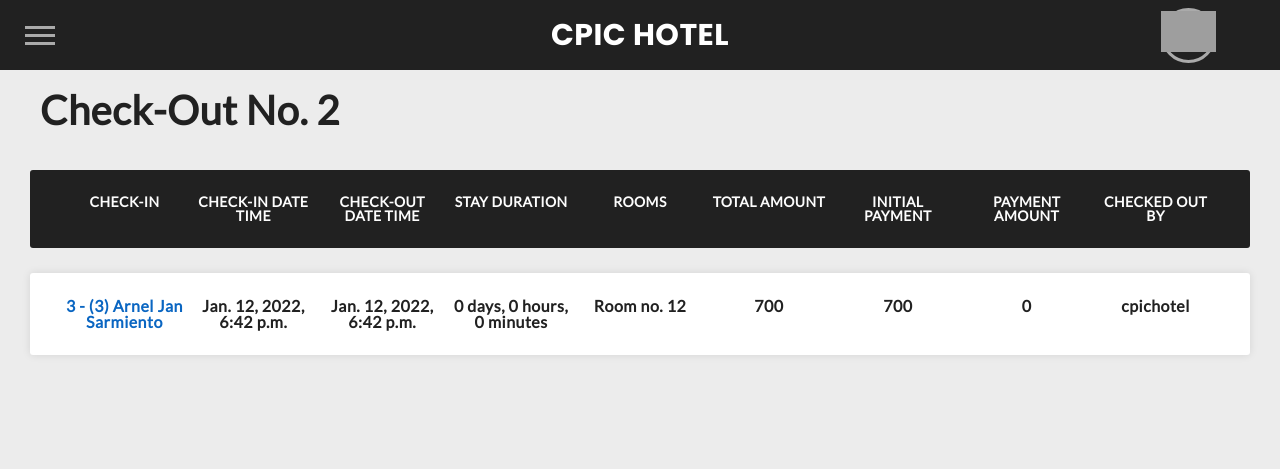
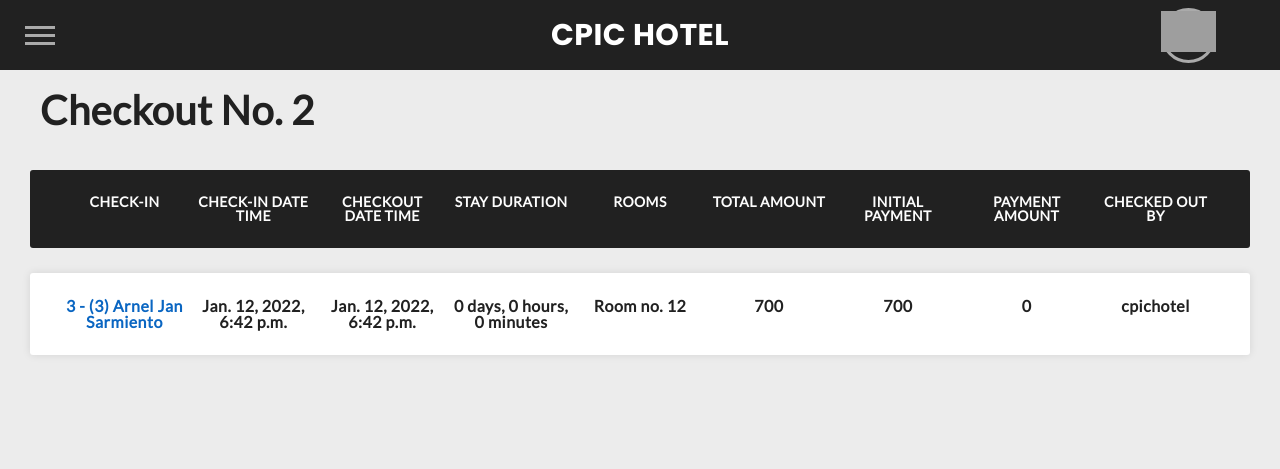
Before and after one commit to ArJSarmiento/CPIC-Hotel, a Django app: page /checkouts/2 in a window 1280 px wide. Shown: the top 469 px of the page. Run offline with Django 3.2, Linux system fonts and the light colour scheme; a user stored in the database is signed in; data comes from the database, SQL or seed files in the repository; some libraries are stand-ins or nearby versions; grey boxes are pictures that could not be loaded.

Commit message:
Spelling change

```diff
--- a/hotelSystem/templates/hotelSystem/checkin_view.html
+++ b/hotelSystem/templates/hotelSystem/checkin_view.html
@@ -20,7 +20,7 @@
       <form class="modal" action="{% url 'checkout'%}" method="post">
         {% csrf_token %}
         <div class="modal__details">
-          <h1 class="modal__title">Confirm Check-out</h1>
+          <h1 class="modal__title">Confirm Checkout</h1>
         </div>
         <p class="modal__text">
           Are you sure you want to check out this guest?
@@ -70,7 +70,7 @@
               {% else %}
                 <a class="col col-8 checkInBtn" id="modal-closed" data-id="{{my_checkin.id}}" data-path="checkout" data-label="Check Out?" href="#modal-opened">
                   <span>
-                      Checkout
+                      Check out
                   </span>
                 </a>
               {% endif %}
--- a/hotelSystem/templates/hotelSystem/checkout_view.html
+++ b/hotelSystem/templates/hotelSystem/checkout_view.html
@@ -17,9 +17,9 @@
     <div class="reserveTable">
       <ul class="responsive-table">
         <li class="table-header">
-            <div class="col col-1">Check-In</div>
-            <div class="col col-2">Check-In Date Time</div>
-            <div class="col col-3">Check-Out Date Time</div>
+            <div class="col col-1">Check-in</div>
+            <div class="col col-2">Check-in Date Time</div>
+            <div class="col col-3">Checkout Date Time</div>
             <div class="col col-4">Stay Duration</div>
             <div class="col col-5">Rooms</div>
             <div class="col col-6">Total Amount</div>
@@ -29,13 +29,13 @@
         </li>
 
         <li class="table-row">
-            <a  class="col col-1" data-label="Check-In" href="{% url 'checkin_view' my_checkout.check_in.id %}">
+            <a  class="col col-1" data-label="Check-in" href="{% url 'checkin_view' my_checkout.check_in.id %}">
                 {{my_checkout.check_in}}
             </a>
-            <div class="col col-2" data-label="Check-In Date Time">
+            <div class="col col-2" data-label="Check-in Date Time">
                 {{my_checkout.check_in.check_in_date_time}}
             </div>
-            <div class="col col-3" data-label="Check-Out Date Time">
+            <div class="col col-3" data-label="Checkout Date Time">
                 {{my_checkout.check_out_date_time}}
             </div>
             <div class="col col-4" data-label="Stay Duration">{{my_checkout.stay_duration|duration}}</div>
--- a/hotelSystem/templates/hotelSystem/layout.html
+++ b/hotelSystem/templates/hotelSystem/layout.html
@@ -100,7 +100,7 @@
                     <br>
                     <li><a href="{% url 'reservations' %}">Reservations</a></li>
                     <li><a href="{% url 'checkins' %}">Check-ins</a></li>
-                    <li><a href="{% url 'checkouts' %}">Check-outs</a></li>
+                    <li><a href="{% url 'checkouts' %}">Checkouts</a></li>
                     <br>
                     <li><a href="{% url 'logout' %}">Logout</a></li>
                 </ul>
--- a/hotelSystem/templates/hotelSystem/offline.html
+++ b/hotelSystem/templates/hotelSystem/offline.html
@@ -63,7 +63,7 @@
                     <br>
                     <li><a href="{% url 'reservations' %}">Reservations</a></li>
                     <li><a href="{% url 'checkins' %}">Check-ins</a></li>
-                    <li><a href="{% url 'checkouts' %}">Check-outs</a></li>
+                    <li><a href="{% url 'checkouts' %}">Checkouts</a></li>
                     <br>
                     <li><a href="{% url 'logout' %}">Logout</a></li>
                 </ul>
--- a/hotelSystem/templates/hotelSystem/payment.html
+++ b/hotelSystem/templates/hotelSystem/payment.html
@@ -60,7 +60,7 @@
                     <div class="card-block">
                         <h6 class="m-b-20">Total Income</h6>
                         <h2 class="text-right"><i class="fa fa-credit-card f-left"></i><span class="money">₱ {{total_income}}</span></h2>
-                        <p id="cardfooter" class="m-b-0">Total Check-Outs: <span class="f-right">{{num_of_check_outs}}</span></p>
+                        <p id="cardfooter" class="m-b-0">Total Checkouts: <span class="f-right">{{num_of_check_outs}}</span></p>
                     </div>
                 </div>
             </div>
--- a/hotelSystem/views.py
+++ b/hotelSystem/views.py
@@ -316,7 +316,7 @@ def checkins(request):
     if checkIns.count() == 0:
         return empty(request, 'No check-ins found.', "There are no check-ins to display.")
 
-    page_title = "Check-In List"  # For page title as well as heading
+    page_title = "Check-in List"  # For page title as well as heading
     checkouts = CheckOut.objects.all()
     checkIncheckout = [x.check_in for x in checkouts ]
 
@@ -334,7 +334,7 @@ def checkin_view(request,checkinID):
     if not request.user.groups.filter(name='Staff').exists() and my_checkin.reservation.customer.user.id != request.user.id:
             return HttpResponseRedirect(reverse("index"))
 
-    title =  "Check-In No. " + str(my_checkin.id)
+    title =  "Check-in No. " + str(my_checkin.id)
     try:
         checkout=CheckOut.objects.get(check_in__id = checkinID)
     except CheckOut.DoesNotExist:
@@ -380,13 +380,13 @@ def checkouts(request):
         try:
             customer =  Customer.objects.get(user__id = request.user.id)
         except Customer.DoesNotExist:
-            return empty(request, 'No Check-Outs found.', "There are no check-outs to display.")
+            return empty(request, 'No Checkouts found.', "There are no checkouts to display.")
         my_checkouts = CheckOut.objects.filter(check_in__reservation__customer__customer_id=customer.customer_id).order_by('-check_out_date_time')
 
     if my_checkouts.count() == 0:
-        return empty(request, 'No Check-Outs found.', "There are no check-outs to display.")
+        return empty(request, 'No Checkouts found.', "There are no checkouts to display.")
 
-    title = "Check-Out List"  # For page title as well as heading
+    title = "Checkout List"  # For page title as well as heading
 
     data = {
         'title': title,
@@ -400,7 +400,7 @@ def checkout_view(request,checkoutID):
     if not request.user.groups.filter(name='Staff').exists() and my_checkout.check_in.reservation.customer.user.id != request.user.id:
             return HttpResponseRedirect(reverse("index"))
 
-    title = "Check-Out No. " + str(my_checkout.id)
+    title = "Checkout No. " + str(my_checkout.id)
     data = {
         'title': title,
         'my_checkout': my_checkout
```
Also changed, not shown: hotelSystem/templates/hotelSystem/checkinList.html (+6 -6 lines), hotelSystem/templates/hotelSystem/checkoutList.html (+5 -5 lines).
